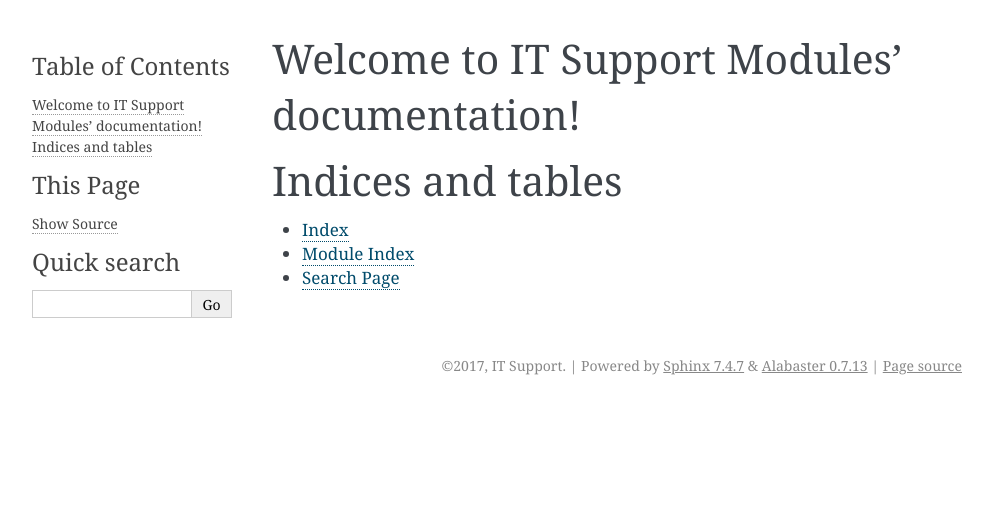
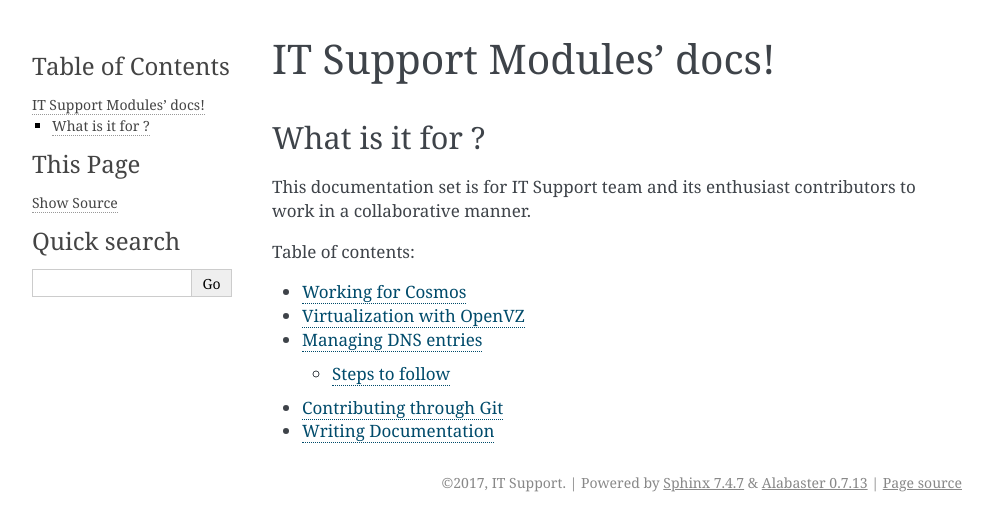
Before and after one commit to IIITS/Documentation, a Sphinx documentation site: the page built from docs/index.rst, in a window 1280 px wide. Shown: the top 531 px of the page, without its empty margins (148-1141 px from the left). Built offline with Sphinx 7.4.7, drawn with Linux system fonts in a browser that asks for light colours.

Commit message:
Add DNS doc and files for other modules

```diff
--- /dev/null
+++ b/docs/cosmos.rst
@@ -0,0 +1,6 @@
+##################
+Working for Cosmos
+##################
+
+Cosmos is the Intranet portal for IIITS where all of the required web portals/apps needed by students,
+staff and administrators reside.
--- /dev/null
+++ b/docs/docs.rst
@@ -0,0 +1,6 @@
+######################
+Writing Documentation
+######################
+
+Cosmos is the Intranet portal for IIITS where all of the required web portals/apps needed by students,
+staff and administrators reside.
--- /dev/null
+++ b/docs/git.rst
@@ -0,0 +1,3 @@
+########################
+Contributing through Git
+########################
--- a/docs/index.rst
+++ b/docs/index.rst
@@ -3,18 +3,20 @@
    You can adapt this file completely to your liking, but it should at least
    contain the root `toctree` directive.
 
-Welcome to IT Support Modules' documentation!
-====================================================
+IT Support Modules' docs!
+=========================
+
+
+What is it for ?
+-----------------
+This documentation set is for IT Support team and its enthusiast contributors to work in a collaborative manner.
 
 .. toctree::
    :maxdepth: 2
-   :caption: Contents:
+   :caption: Table of contents:
 
-
-
-Indices and tables
-==================
-
-* :ref:`genindex`
-* :ref:`modindex`
-* :ref:`search`
+   cosmos
+   open-vz
+   dns
+   git
+   docs
--- /dev/null
+++ b/docs/open-vz.rst
@@ -0,0 +1,6 @@
+###########################
+Virtualization with OpenVZ
+###########################
+
+Cosmos is the Intranet portal for IIITS where all of the required web portals/apps needed by students,
+staff and administrators reside.
```
Also changed, not shown: docs/dns.rst (added, +14 -0 lines), 1 other file.
